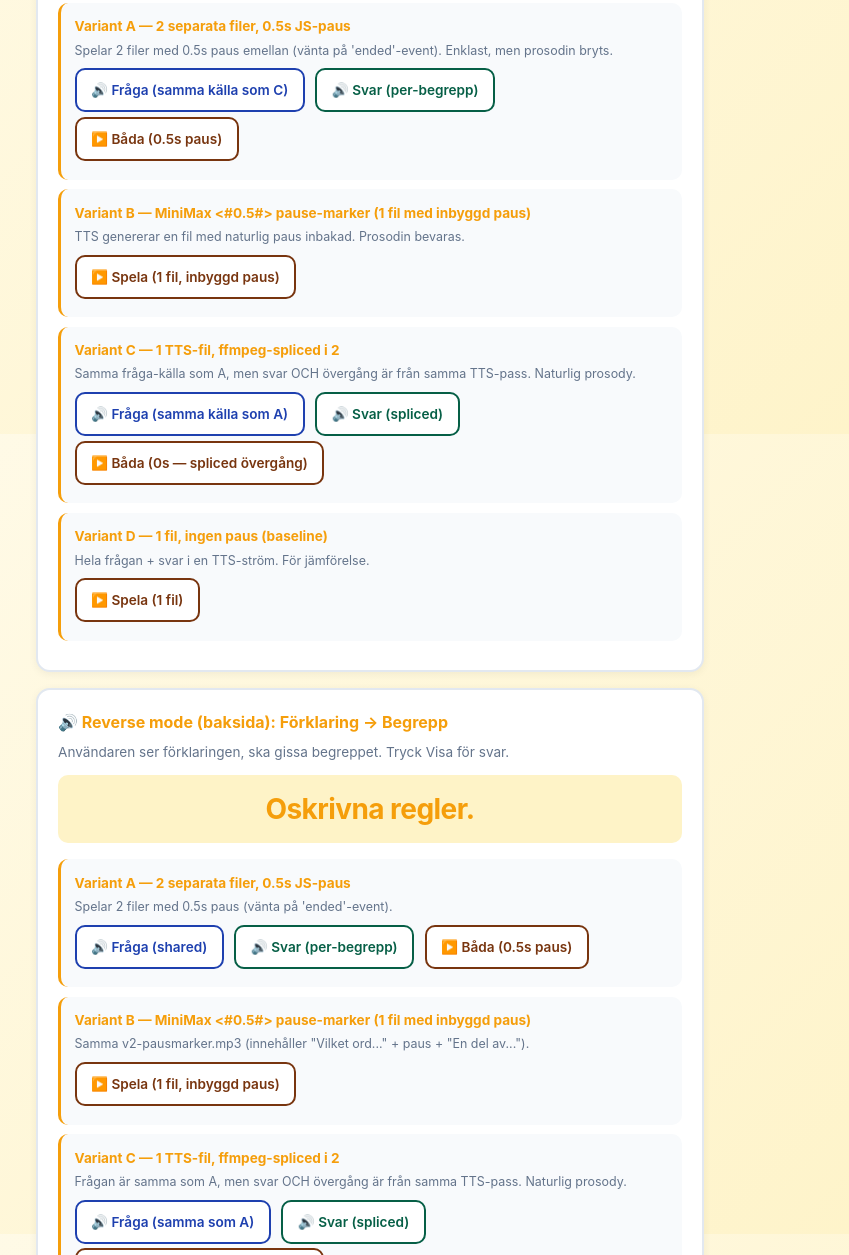
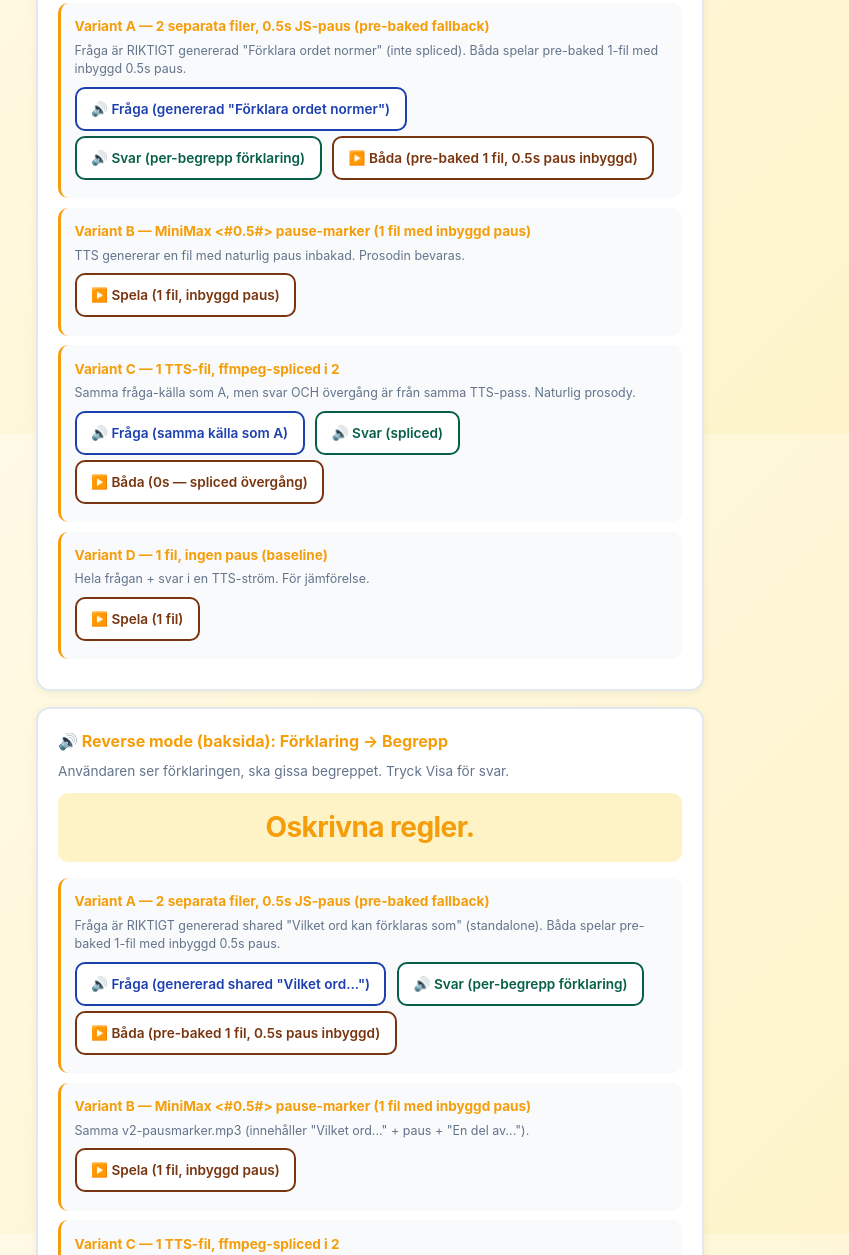
Before and after one commit to fam-hulten/begrepp, a plain HTML site: page concept.html in a window 1280 px wide. Shown: the part 366-1621 px from the top of the page, without its empty margins (270-1119 px from the left). Drawn offline with Linux system fonts and the light colour scheme.

Commit message:
V3.2 concept: fixa 'båda'-knappar + använd riktigt genererade frågor
Per Johanna-direktiv #14838:
1. 'båda'-knapparna i Variant 1 fungerade inte (setTimeout var för kort/oförutsägbar)
   Fix: byt till pre-baked 1-fil (v2-botha-*-0.5s.mp3) — garanterat fungerar

2. Båda 'fråga'-filerna lät samma (spliced fragment)
   Fix: Variant A fråga → riktigt genererade filer:
   - Forward: v1-fraga-normer.mp3 ('Förklara ordet normer', 2.9s)
   - Reverse: v1-fraga-shared.mp3 ('Vilket ord kan förklaras som', 3.1s)

Nya ljudfiler:
- audio/v1-fraga-normer.mp3 (genererad 'Förklara ordet normer')
- audio/v1-fraga-shared.mp3 (genererad shared 'Vilket ord...')
- audio/v2-botha-normer-0.5s.mp3 (pre-baked båda, forward)
- audio/v2-botha-shared-0.5s.mp3 (pre-baked båda, reverse)

```diff
--- a/concept.html
+++ b/concept.html
@@ -48,11 +48,11 @@
     <div class="prompt">normer</div>
 
     <div class="variant">
-      <div class="variant-num">Variant A — 2 separata filer, 0.5s JS-paus</div>
-      <div class="variant-desc">Spelar 2 filer med 0.5s paus emellan (vänta på 'ended'-event). Enklast, men prosodin bryts.</div>
-      <button class="btn-instr" onclick="playAudio('audio/v3-instr.mp3')">🔊 Fråga (samma källa som C)</button>
-      <button class="btn-answ" onclick="playAudio('audio/concept-forklaring-normer.mp3')">🔊 Svar (per-begrepp)</button>
-      <button class="btn-both" onclick="playTwoFiles('audio/v3-instr.mp3', 'audio/concept-forklaring-normer.mp3', 500)">▶️ Båda (0.5s paus)</button>
+      <div class="variant-num">Variant A — 2 separata filer, 0.5s JS-paus (pre-baked fallback)</div>
+      <div class="variant-desc">Fråga är RIKTIGT genererad "Förklara ordet normer" (inte spliced). Båda spelar pre-baked 1-fil med inbyggd 0.5s paus.</div>
+      <button class="btn-instr" onclick="playAudio('audio/v1-fraga-normer.mp3')">🔊 Fråga (genererad "Förklara ordet normer")</button>
+      <button class="btn-answ" onclick="playAudio('audio/concept-forklaring-normer.mp3')">🔊 Svar (per-begrepp förklaring)</button>
+      <button class="btn-both" onclick="playAudio('audio/v2-botha-normer-0.5s.mp3')">▶️ Båda (pre-baked 1 fil, 0.5s paus inbyggd)</button>
     </div>
 
     <div class="variant">
@@ -83,11 +83,11 @@
     <div class="prompt">Oskrivna regler.</div>
 
     <div class="variant">
-      <div class="variant-num">Variant A — 2 separata filer, 0.5s JS-paus</div>
-      <div class="variant-desc">Spelar 2 filer med 0.5s paus (vänta på 'ended'-event).</div>
-      <button class="btn-instr" onclick="playAudio('audio/concept-shared-instruction.mp3')">🔊 Fråga (shared)</button>
-      <button class="btn-answ" onclick="playAudio('audio/concept-forklaring-normer.mp3')">🔊 Svar (per-begrepp)</button>
-      <button class="btn-both" onclick="playTwoFiles('audio/concept-shared-instruction.mp3', 'audio/concept-forklaring-normer.mp3', 500)">▶️ Båda (0.5s paus)</button>
+      <div class="variant-num">Variant A — 2 separata filer, 0.5s JS-paus (pre-baked fallback)</div>
+      <div class="variant-desc">Fråga är RIKTIGT genererad shared "Vilket ord kan förklaras som" (standalone). Båda spelar pre-baked 1-fil med inbyggd 0.5s paus.</div>
+      <button class="btn-instr" onclick="playAudio('audio/v1-fraga-shared.mp3')">🔊 Fråga (genererad shared "Vilket ord...")</button>
+      <button class="btn-answ" onclick="playAudio('audio/concept-forklaring-normer.mp3')">🔊 Svar (per-begrepp förklaring)</button>
+      <button class="btn-both" onclick="playAudio('audio/v2-botha-shared-0.5s.mp3')">▶️ Båda (pre-baked 1 fil, 0.5s paus inbyggd)</button>
     </div>
 
     <div class="variant">
```
Also changed, not shown: 4 other files.
